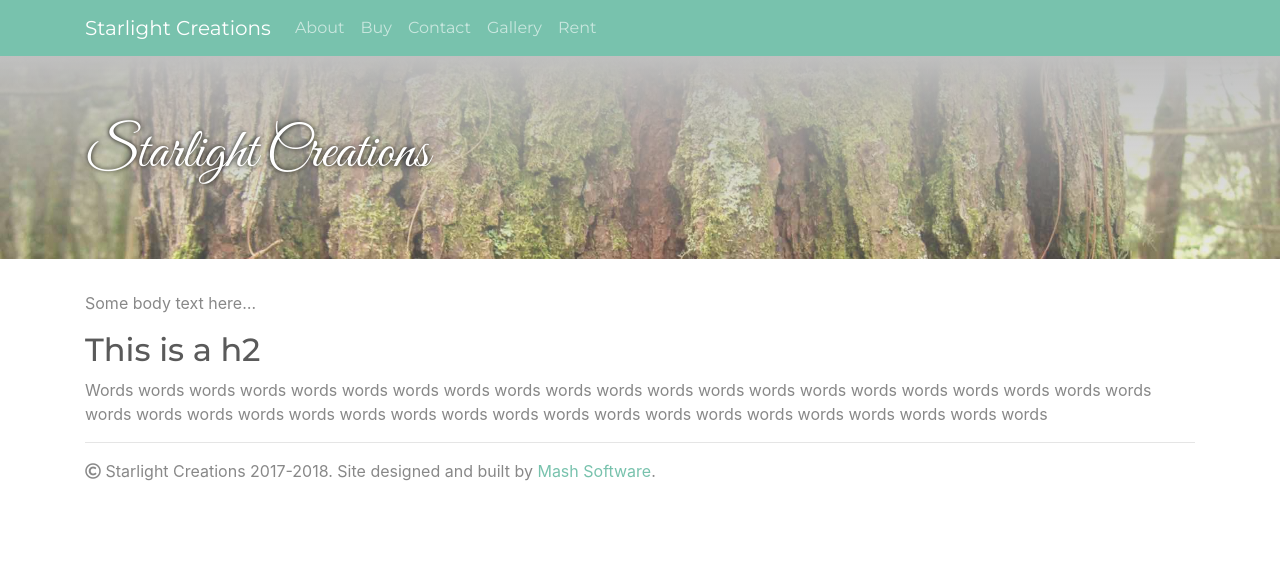
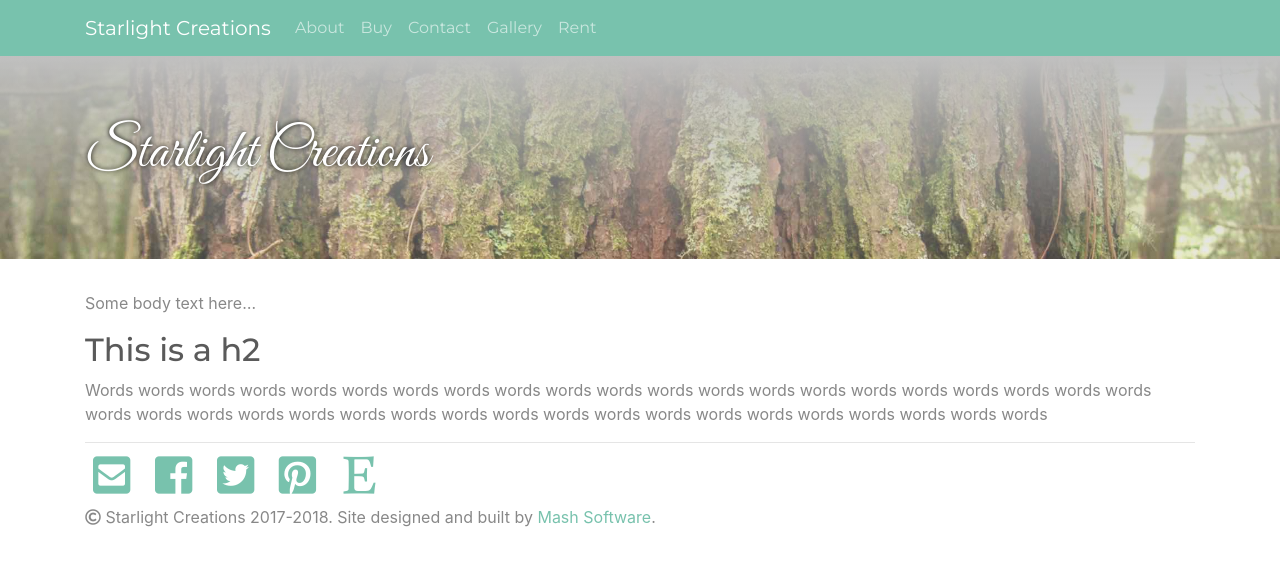
Before and after one commit to starlight-creations/starlight-creations.github.io, a Jekyll site: the page built from index.md, in a window 1280 px wide. Shown: the top 566 px of the page. Built offline with Jekyll 4.4.1, drawn with Linux system fonts in a browser that asks for light colours; nearby versions of some CDN libraries.

Commit message:
footer links

```diff
--- a/_layouts/default.html
+++ b/_layouts/default.html
@@ -44,6 +44,13 @@
     </div>
     <footer class="container">
         <hr>
+        <h2>
+            <a href="mailto:hello@starlightcreations.co.uk"><i class="fas fa-envelope-square fa-fw fa-lg"></i></a>
+            <a href="https://www.facebook.com/startlightcreationsuk"><i class="fab fa-facebook-square fa-fw fa-lg"></i></a>
+            <a href="https://twitter.com/StarlightCreat1"><i class="fab fa-twitter-square fa-fw fa-lg"></i></a>
+            <a href="https://www.pinterest.co.uk/shaw4240/starlight-creations-uk/"><i class="fab fa-pinterest-square fa-fw fa-lg"></i></a>
+            <a href="https://www.etsy.com/uk/shop/StarlightCreationsUK"><i class="fab fa-etsy fa-fw fa-lg"></i></a>
+        </h2>
         <p>
             <i class="far fa-copyright"></i> {{site.title}} 2017-{{"now" | date: "%Y"}}. Site designed and built by
             <a href="https://www.mashsoftware.com/" target="_blank">Mash Software</a>.
```
